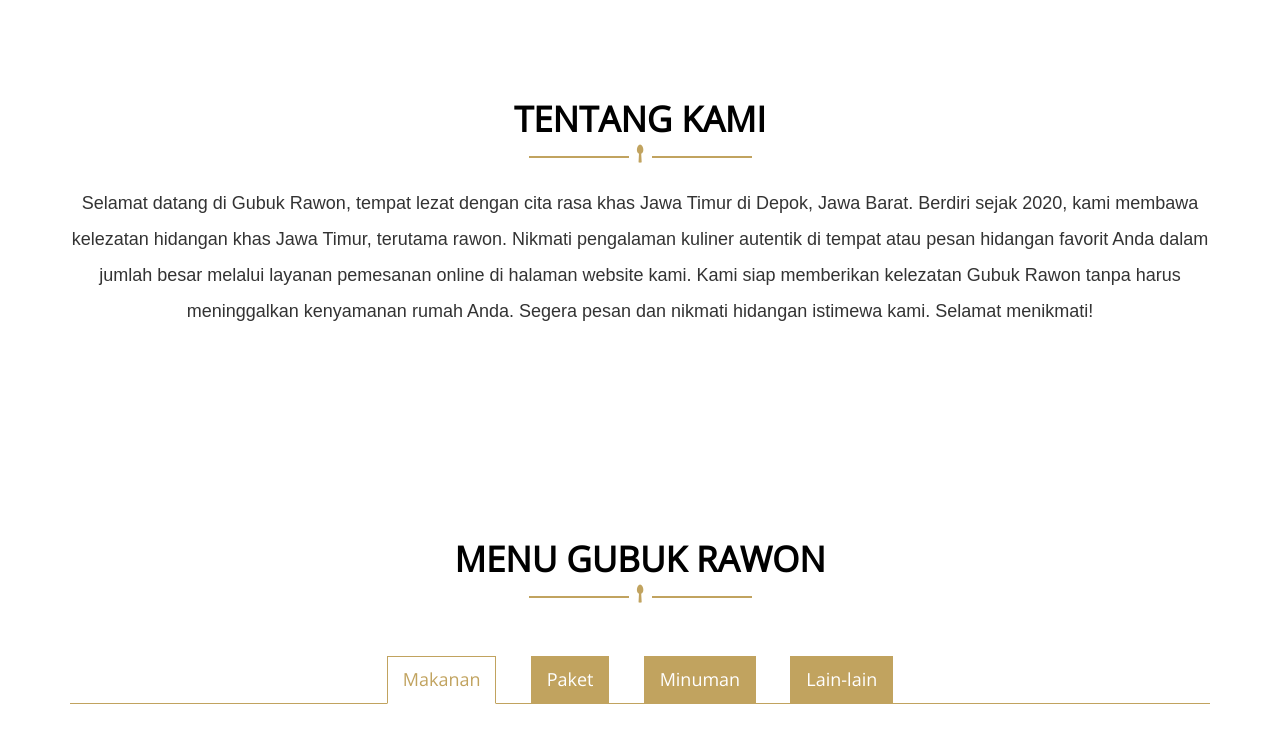
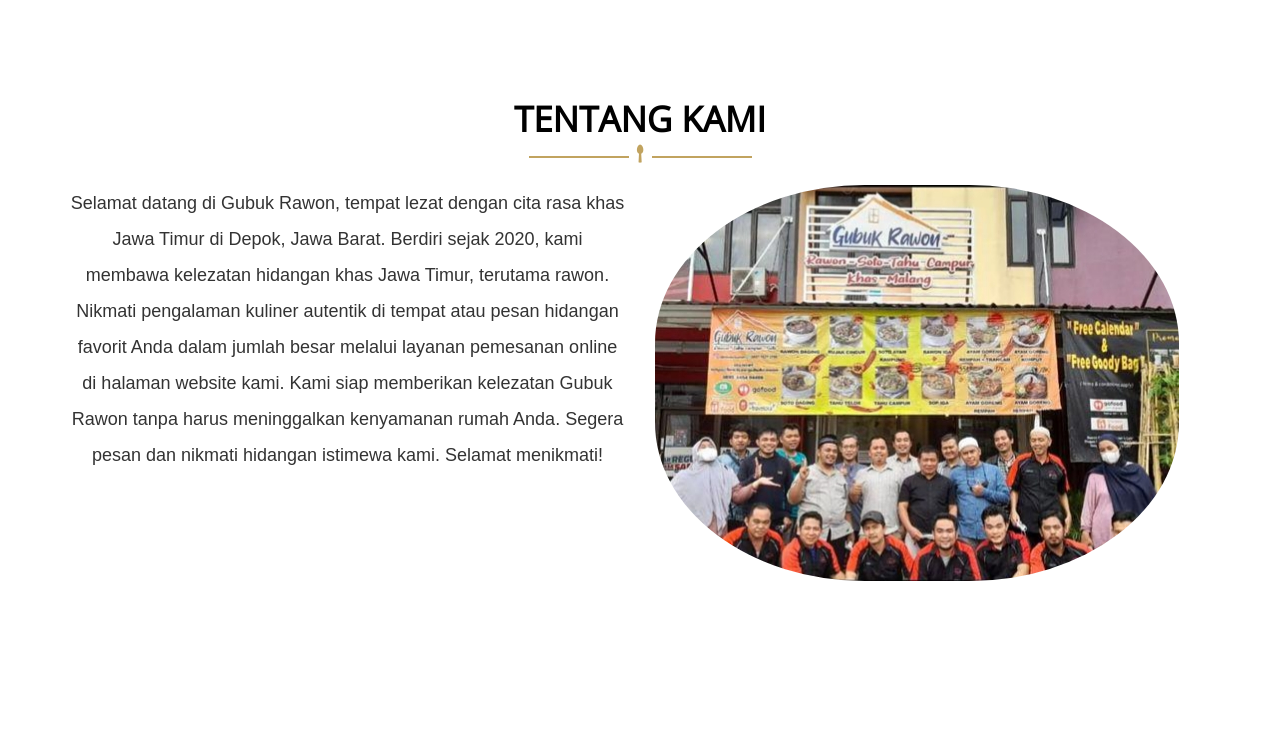
Before and after one commit to mrisqikhasani/Gubuk-Rawon, a PHP site: page / in a window 1280 px wide. Shown: the part 2881-3632 px from the top of the page. Run offline with PHP 8.4, Linux system fonts and the light colour scheme; data comes from the database, SQL or seed files in the repository; data that the repository does not hold is empty.

Commit message:
add image about us

```diff
--- a/index.php
+++ b/index.php
@@ -163,7 +163,7 @@
               <span class="mu-title-bar"></span>
             </div>
             <div class="row">
-              <div class="col-md-12">
+              <div class="col-md-6">
                 <div class="mu-about-us-left">
                 <p style="font-size: 18px; line-height: 2.0; text-align:center;">
                 Selamat datang di Gubuk Rawon, tempat lezat dengan cita rasa khas Jawa Timur di Depok, Jawa Barat. Berdiri sejak 2020, kami membawa kelezatan hidangan khas Jawa Timur, terutama rawon.
@@ -171,18 +171,20 @@
                 </p>
                 </div>
               </div>
-              <!-- <div class="col-md-6">
+              <div class="col-md-6">
                 <div class="mu-about-us-right">
-                  <ul class="mu-abtus-slider">
+
+                  <!-- <ul class="mu-abtus-slider">
                     <li><img src="assets/img/about-us/abtus-img-1.png" alt="img"></li>
                     <li><img src="assets/img/about-us/abtus-img-2.png" alt="img"></li>
                     <li><img src="assets/img/about-us/abtus-img-6.png" alt="img"></li>
                     <li><img src="assets/img/about-us/abtus-img-4.png" alt="img"></li>
                     <li><img src="assets/img/about-us/abtus-img-5.png" alt="img"></li>
                     <li style="border-radius: 50%;"><img src="assets/img/about-us/abtus-img-5.png" alt="img"></li>
-                  </ul>
+                  </ul> -->
+                  <img src="assets/img/about-us/image_about us.jpg" alt="image" style="border-radius: 40%;">
                 </div>
-              </div> -->
+              </div>
             </div>
           </div>
         </div>
```
Also changed, not shown: assets/img/about-us/image_about us.jpg (added).
